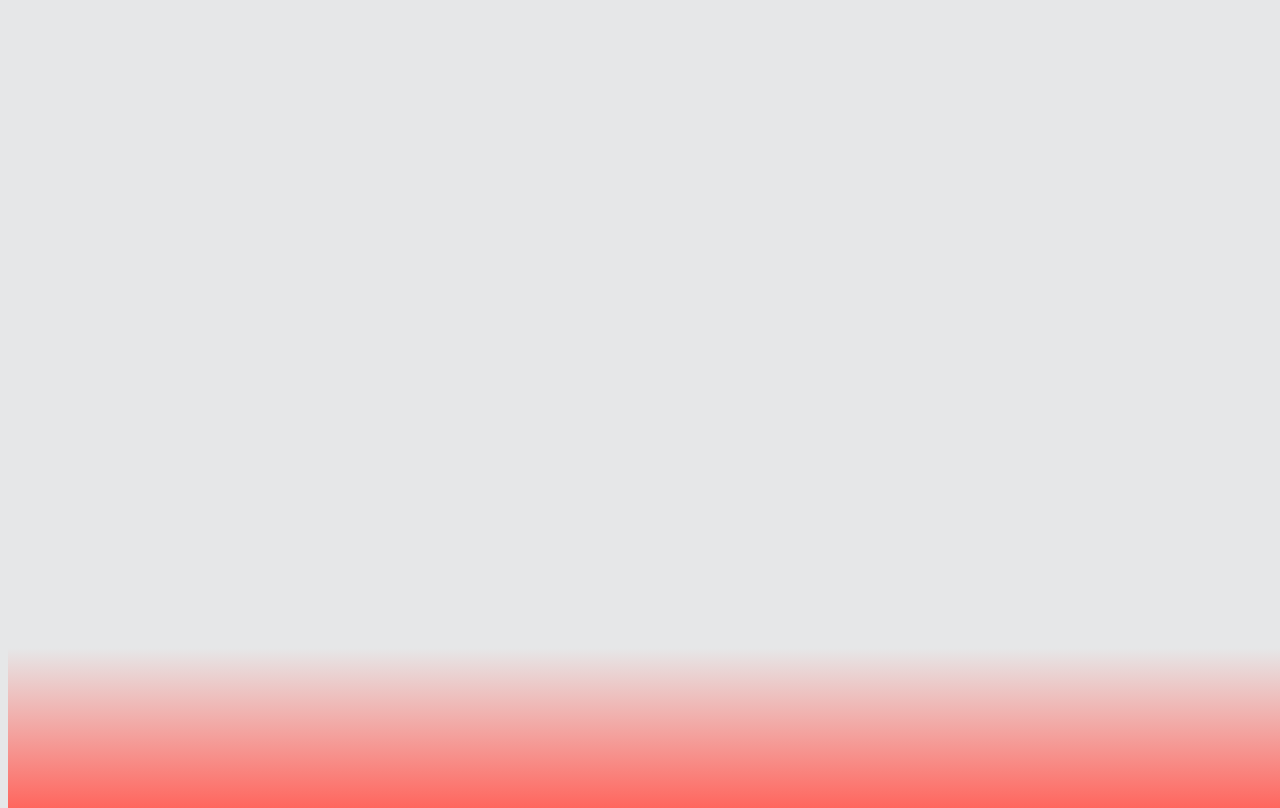
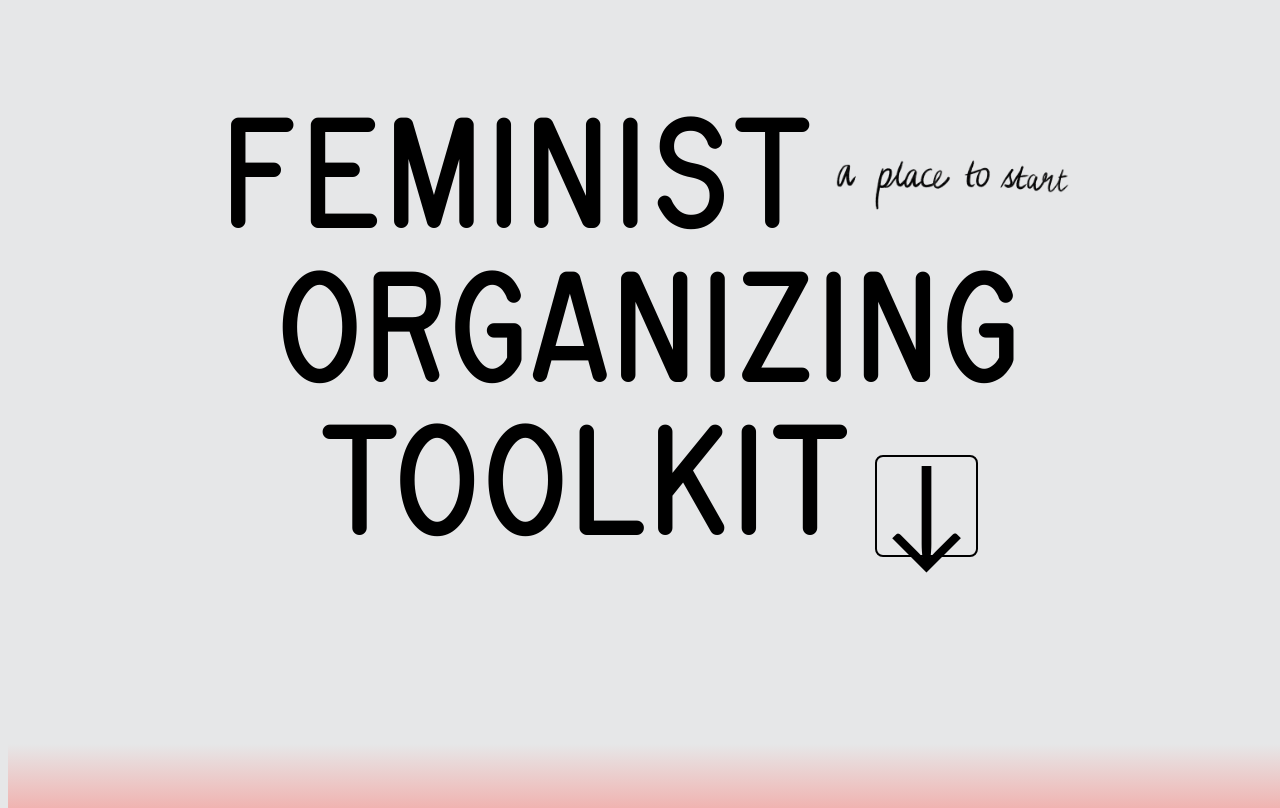
Before and after one commit to avgallen1949/feministorganizingtoolkit, a plain HTML site: page index.html in a window 1280 px wide. Drawn offline with nearby package versions, Linux system fonts and the light colour scheme; a web font is replaced by a local one.

Commit message:
Add files via upload

```diff
--- a/index.html
+++ b/index.html
@@ -3,10 +3,10 @@
 <head>
     <meta charset="UTF-8">
     <meta name="viewport" content="width=device-width, initial-scale=1.0">
-    <title>feminist survival toolkit</title>
+    <title>Feminist Organizing Toolkit</title>
     <link rel="stylesheet" href="./resources/index.css">
 
-    <link rel="icon" type="image/x-icon" href="">
+    <link rel="icon" type="image/x-icon" href="./resources/favicon.png">
 
     <link rel="preconnect" href="https://fonts.googleapis.com">
     <link rel="preconnect" href="https://fonts.gstatic.com" crossorigin>
@@ -19,12 +19,38 @@
         <div class="sections">
             <!--LANDING PAGE-->
             <section id="landing">
-            <!-- <div>
-            <span id="landing1">FEMINIST</span>
-            <span id="landing2">ORGANIZING</span>
-            <span id="landing3">TOOLKIT</span>
-            </div>
-            <div><img id="landing-img" src="./resources/a place to start.png"></div> -->
+                <div class="container-desktop">
+                    <!-- Line 1 -->
+                    <div class="line">
+                      FEMINIST
+                      <img src="./resources/a place to start.png" alt="A place to start">
+                    </div>
+                    <!-- Line 2 -->
+                    <div class="line">
+                      ORGANIZING
+                    </div>
+                    <!-- Line 3 -->
+                    <div class="line">
+                      TOOLKIT
+                      <a href="#about"><button>&darr;</button></a>
+                    </div>
+                  </div>
+                  <div class="container-mobile">
+                    <!-- Line 1 -->
+                    <div class="line">
+                      FEMINIST
+                      <img src="./resources/a place to start.png" alt="A place to start">
+                    </div>
+                    <!-- Line 2 -->
+                    <div class="line">
+                      ORGANIZING
+                    </div>
+                    <!-- Line 3 -->
+                    <div class="line">
+                      TOOLKIT
+                    </div>
+                    <div><a href="#about"><button>&darr;</button></a></div>
+                  </div>
             </section>
 
             <!--ORGANIZING-->
--- a/resources/index.css
+++ b/resources/index.css
@@ -64,40 +64,111 @@ section {
 }
 
 /* Landing page styles */
-#landing1{
-    display: block;
-    position: fixed;
-    top: -12vh;
-    margin: 1rem;
-    font-size: 17vw;
-    font-family: "Routed", sans-serif;
+.container-desktop {
+    display: flex;
+    flex-direction: column;
+    justify-content: center;
+    align-items: flex-start;
+    width: 90%;
+    margin: auto;
+    margin-top: 8rem;
+  }
+
+.container-mobile {
+    display: none;
 }
 
-#landing2{
-    display: block;
-    position: fixed;
-    top: 16vh;
-    right: 3rem;
-    margin: 1rem;
-    font-size: 17vw;
-    font-family: "Routed", sans-serif;
-    text-align: right;
-}
+  .line {
+    width: 100%;
+    font-size: 12vw;
+    line-height: 12vw;
+    display: flex;
+    align-items: center;
+    justify-content: space-between;
+    font-family: "Routed";
+  }
 
-#landing3{
-    display: block;
-    position: fixed;
-    top: 43vh;
-    left: 3rem;
-    margin: 1rem;
-    font-size: 17vw;
-    font-family: "Routed", sans-serif;
-}
+  .line:nth-child(1) {
+    justify-content: center;
+  }
 
-#landing-img {
+  .line:nth-child(1) img {
+    height: 5vw; /* Adjusted image height */
+    margin-left: 1rem;
+    justify-content: center;
+  }
 
-}
+  .line:nth-child(2) {
+    justify-content: center;
+  }
 
+  .line:nth-child(3) {
+    justify-content: center;
+  }
+
+  .line:nth-child(3) button {
+    display: inline-block;
+    width: 8vw;
+    height: 8vw; /* Larger button */
+    border-radius: 8px;
+    border: 2px solid black;
+    font-size: 10rem; /* Increased font size for arrow */
+    font-family: Calibri, serif;
+    background: none;
+    cursor: pointer;
+    display: flex;
+    justify-content: center;
+    align-items: center;
+    margin-left: 2rem;
+    margin-top: 3rem;
+  }
+
+  button:hover {
+    color:#FF665E;
+  }
+
+  .mobile-only {
+    display: none;
+  }
+
+  @media (max-width: 768px) {
+    .container-mobile {
+        display: block;
+        position: relative;
+        width: 90%;
+        margin: auto;
+        top: 25vh;
+      }
+
+      .container-desktop {
+        display: none;
+      }
+
+    .line {
+      font-size: 5.5rem; /* Reduced size for mobile */
+    }
+
+    .line:nth-child(1) img {
+      display: none;
+    }
+
+    button {
+      width: 8rem;
+      height: 8rem;
+      font-size: 6rem; /* Adjusted arrow size for mobile */
+      display: block;
+      margin: auto;
+      font-family: Calibri, Arial, Helvetica, sans-serif;
+      margin-top: 3rem;
+    }
+
+    button:hover {
+        cursor: pointer;}
+
+    .mobile-only {
+        display: contents;
+      }
+  }
 /* About section */
 #about {
     overflow: auto;
```
Also changed, not shown: resources/favicon.png (added).
